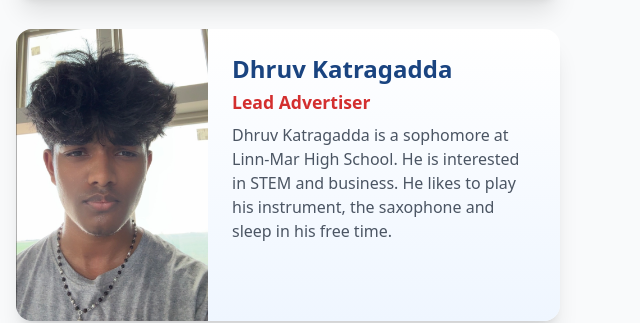
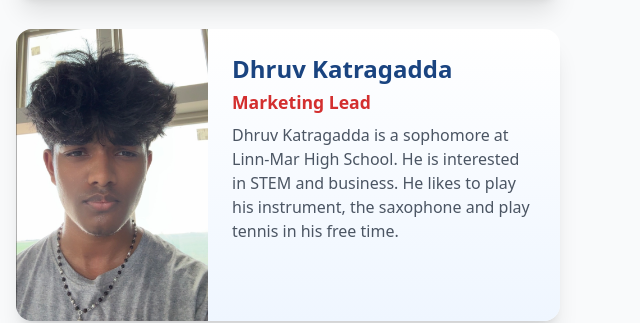
Before and after one commit to Cedar-Rapids-STEM-Circle/crstemcircle, a website: page index.html in a window 1280 px wide. Shown: the part 3069-3392 px from the top of the page, 640-1280 px from the left. Drawn offline with nearby package versions, Linux system fonts and the light colour scheme.

Commit message:
changed like 1 single word cus it irked me

```diff
--- a/index.html
+++ b/index.html
@@ -304,8 +304,8 @@
                     </div>
                     <div class="p-6 flex-1">
                         <h3 class="text-2xl font-bold text-stem-blue mb-1">Dhruv Katragadda</h3>
-                        <div class="text-stem-red font-bold mb-2 text-[1.1rem]">Lead Advertiser</div>
-                        <p class="text-gray-600 hidden sm:block">Dhruv Katragadda is a sophomore at Linn-Mar High School. He is interested in STEM and business. He likes to play his instrument, the saxophone and sleep in his free time.</p>
+                        <div class="text-stem-red font-bold mb-2 text-[1.1rem]">Marketing Lead</div>
+                        <p class="text-gray-600 hidden sm:block">Dhruv Katragadda is a sophomore at Linn-Mar High School. He is interested in STEM and business. He likes to play his instrument, the saxophone and play tennis in his free time.</p>
                     </div>
                 </div>
                 <div class="bg-gradient-to-b from-white to-blue-50 rounded-2xl shadow-xl overflow-hidden transition-transform duration-300 hover:-translate-y-4 flex flex-col md:flex-row">
```
